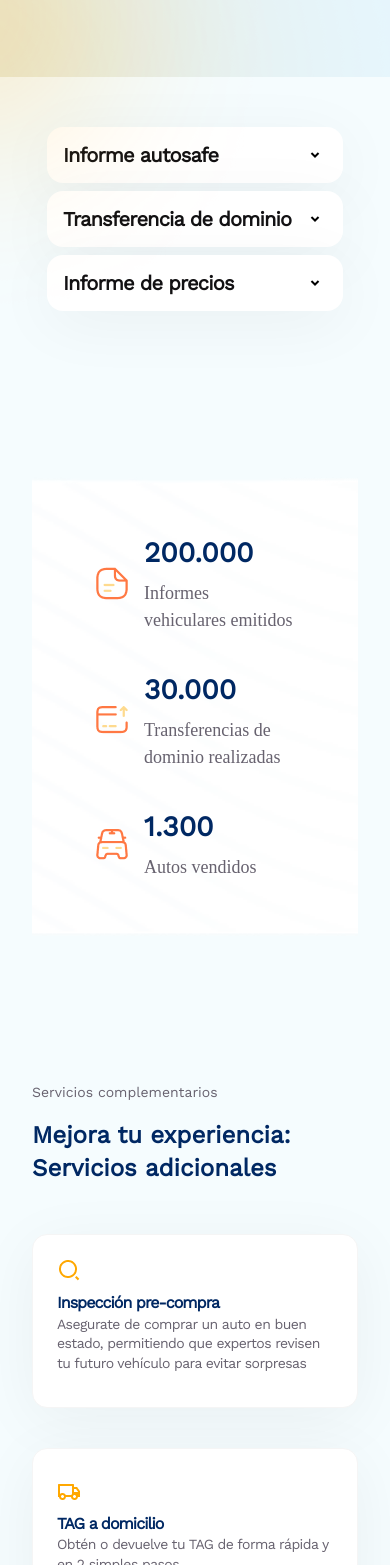
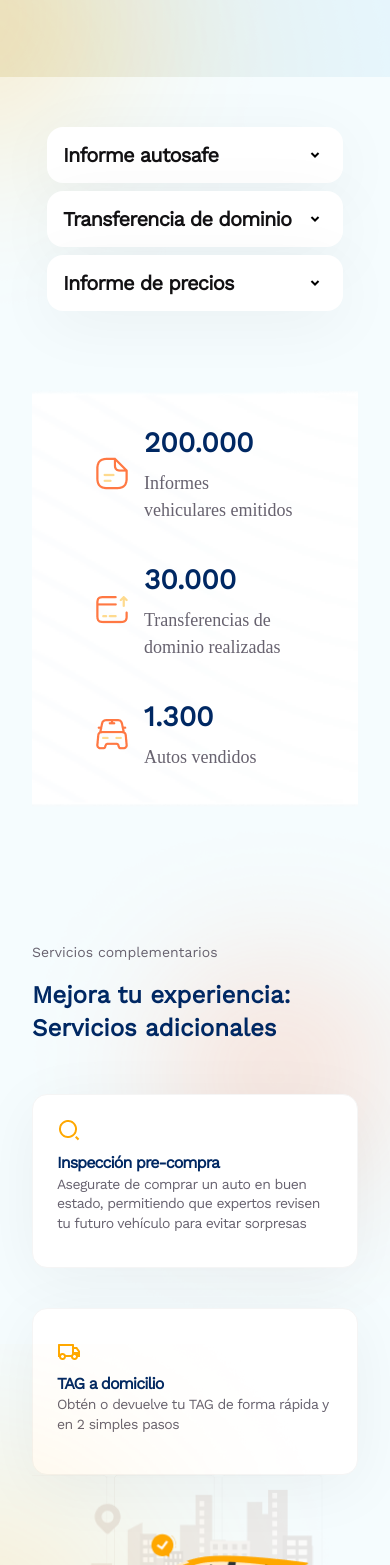
Before and after one commit to MamtazDev/paginaweb, a React (Vite) app: page / in a window 390 px wide. Shown: the part 323-1888 px from the top of the page. Built offline with nearby package versions, Linux system fonts and the light colour scheme.

Commit message:
update blur images

```diff
--- a/src/App.css
+++ b/src/App.css
@@ -122,15 +122,6 @@
   letter-spacing: -1.44px;
 }
 
-.header_carousal h2 {
-  color: var(--paleta-blue-dark, #002863);
-  font-family: Work Sans;
-  font-size: 24px !important;
-  font-style: normal;
-  font-weight: 600;
-  line-height: 140%;
-  letter-spacing: -0.96px;
-}
 
 .header_carousal p {
   color: var(--neutros-medium, #67626F);
@@ -175,7 +166,7 @@
   right: 0;
 }
 
-.carousal_parent_container{
+.carousal_parent_container {
   position: relative;
 }
 
@@ -187,13 +178,20 @@
 }
 
 .round_blur_carousal img {
- /* max-width: 400px; */
- width: 100%;
- /* transform: rotate(270deg) */
+  width: 100%;
 }
-
 /* swipper */
 @media (max-width: 768px) {
+  .header_carousal h2 {
+    color: var(--paleta-blue-dark, #002863);
+    font-family: Work Sans;
+    font-size: 24px !important;
+    font-style: normal;
+    font-weight: 600;
+    line-height: 140%;
+    letter-spacing: -0.96px;
+  }
+
   .round_blur_carousal {
     display: none;
   }
@@ -223,7 +221,9 @@
   }
 
   .img3 img {
-    width: 300px;
+   max-width: 300px;
+   width: 100%;
+   z-index: -1;
   }
 
 
@@ -238,6 +238,7 @@
     justify-content: center;
     margin-bottom: 40px;
     margin-top: 20px;
+    position: relative;
     z-index: 1;
   }
 
--- a/src/Components/Services/Service2.tsx
+++ b/src/Components/Services/Service2.tsx
@@ -4,6 +4,7 @@
 import car2 from "../../assets/car2.png";
 import rightArrow from "../../assets/arrow-right8.png";
 import { Link } from "react-router-dom";
+import blur from "../../assets/Blur.png";
 const Service2 = () => {
   return (
     <div className="container_width ">
@@ -45,6 +46,11 @@
             </div>
           </div>
         </div>
+
+        {/*  */}
+        <div className="service2_card_blur">
+          <img className="img-fluid" src={blur} alt="" />
+        </div>
       </div>
     </div>
   );
--- a/src/Components/Services/Services.css
+++ b/src/Components/Services/Services.css
@@ -194,6 +194,7 @@
     display: flex;
     justify-content: center;
     position: relative;
+    z-index: 1 !important;
 }
 
 
@@ -203,6 +204,20 @@
     justify-content: center;
     padding-left: 69px;
     align-items: center;
+}
+
+.service2_card_blur {
+    display: none;
+}
+
+@media (max-width:400px) {
+    .service2_card_blur {
+        display: block;
+        position: absolute;
+        top: -105% !important;
+    }
+
+
 }
 
 @media(max-width:768px) {
--- a/src/Components/Tabs/Tabs.css
+++ b/src/Components/Tabs/Tabs.css
@@ -62,7 +62,7 @@
 .tab_blur_right {
     position: absolute;
     right: -25%;
-    bottom: -168px;
+    bottom: -255px;
     transform: rotate(0deg);
 }
 
--- a/src/Components/VeichlesInfo/VeichlesInfo.css
+++ b/src/Components/VeichlesInfo/VeichlesInfo.css
@@ -1,7 +1,7 @@
 .veichleInfo_margin {
     border-radius: 20px;
     padding: 63px 48px 63px 48px !important;
-    /* margin: 0px; */
+
     border-radius: 20px !important;
     margin-right: 0px !important;
     margin-left: 0px !important;
@@ -12,7 +12,7 @@
     background-image: url('../../assets/frame3.png') !important;
     background-repeat: no-repeat !important;
     margin-bottom: 80px;
-    margin-top: 80px !important;
+    /* margin-top: 80px !important; */
     background-position: center;
     background-size: cover !important;
     border-radius: 50px !important;
@@ -47,14 +47,33 @@
     font-weight: 400;
 }
 
-@media(max-width:768px) {
+.mobile_veichle_blur {
+    display: none;
+}
+
+@media(max-width:360px) {
+    .mobile_veichle_blur {
+        bottom: -40% !important;
 
 
-.veichle_section {
-    min-height: 300px !important;
-    padding: 1px;
+    }
+}
 
-}
+@media(max-width:768px) {
+    .mobile_veichle_blur {
+        display: block;
+        position: absolute;
+        bottom: -74%;
+        /* z-index: -1; */
+    }
+
+    .veichle_section {
+        min-height: 300px !important;
+        padding: 1px;
+        position: relative;
+        z-index: 1 !important;
+    }
+
     .vinfo_div {
         margin-bottom: 36px !important;
     }
@@ -64,17 +83,16 @@
     }
 
     .veichleInfo_margin {
-        margin: 70px 0px 70px 0px !important;
+        margin: 40px 0px 40px 0px !important;
     }
 
     .veichle_section {
         padding-top: 1px;
-        /* height: 725px; */
     }
 
-    .tab_blur_right {
+    /*     .tab_blur_right {
         display: none;
-    }
+    } */
 
     .veichle_section {
         margin: 0px 32px;
--- a/src/Components/VeichlesInfo/VeichlesInfo.tsx
+++ b/src/Components/VeichlesInfo/VeichlesInfo.tsx
@@ -4,9 +4,10 @@
 import t1 from "../../assets/1.png";
 import t2 from "../../assets/t21.png";
 import t3 from "../../assets/t31.png";
+import blur from "../../assets/orangeBlur.png";
 const VeichlesInfo = () => {
   return (
-    <div >
+    <div style={{ position: "relative" }}>
       <div className="container_width veichle_section">
         <div className="">
           <Row className="veichleInfo_margin">
@@ -40,6 +41,9 @@
           </Row>
         </div>
       </div>
+      <div className="mobile_veichle_blur">
+        <img className="img-fluid" src={blur} alt="" />
+      </div>
     </div>
   );
 };
```
Lines whose indentation alone changed are shown as unchanged.
